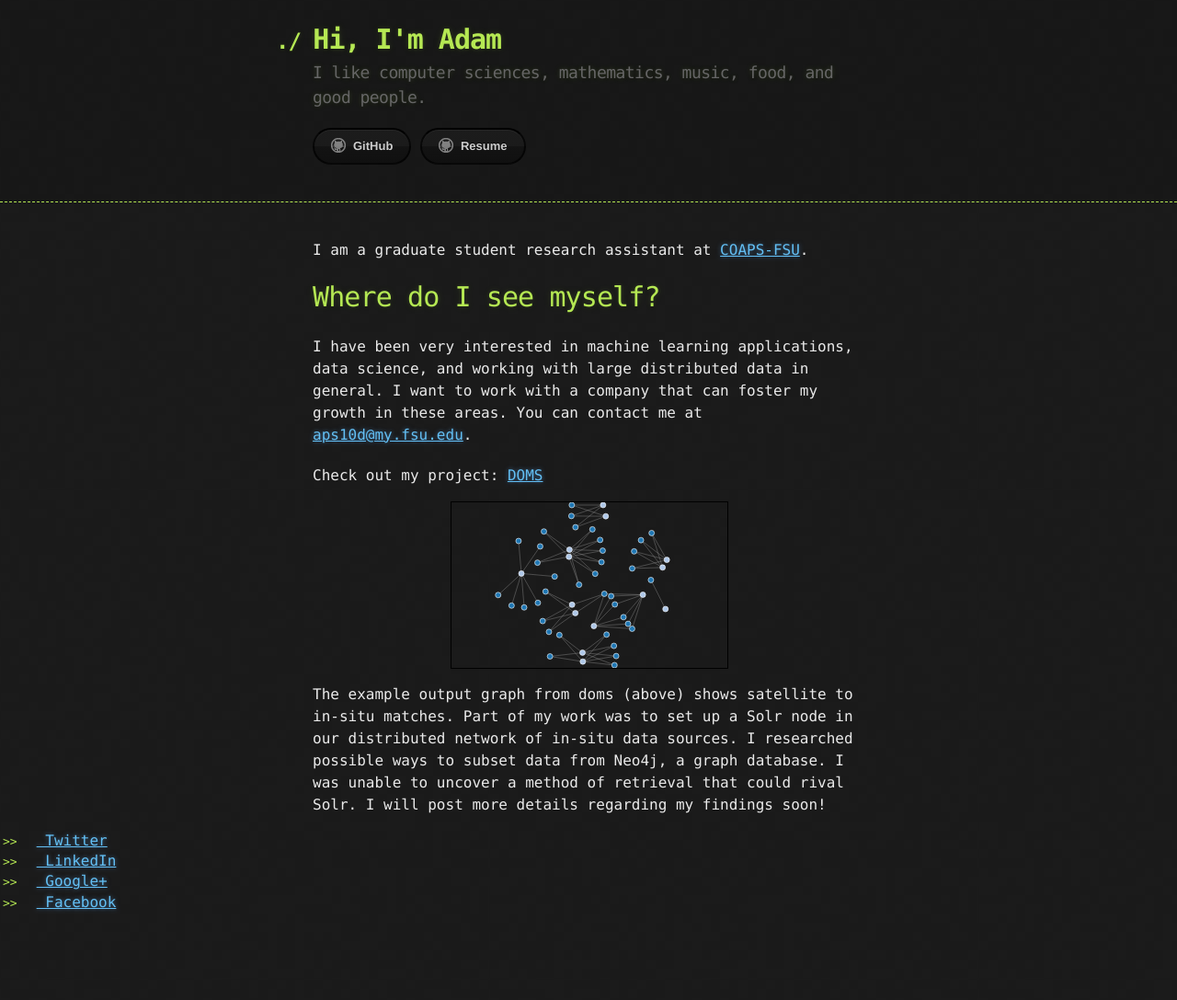
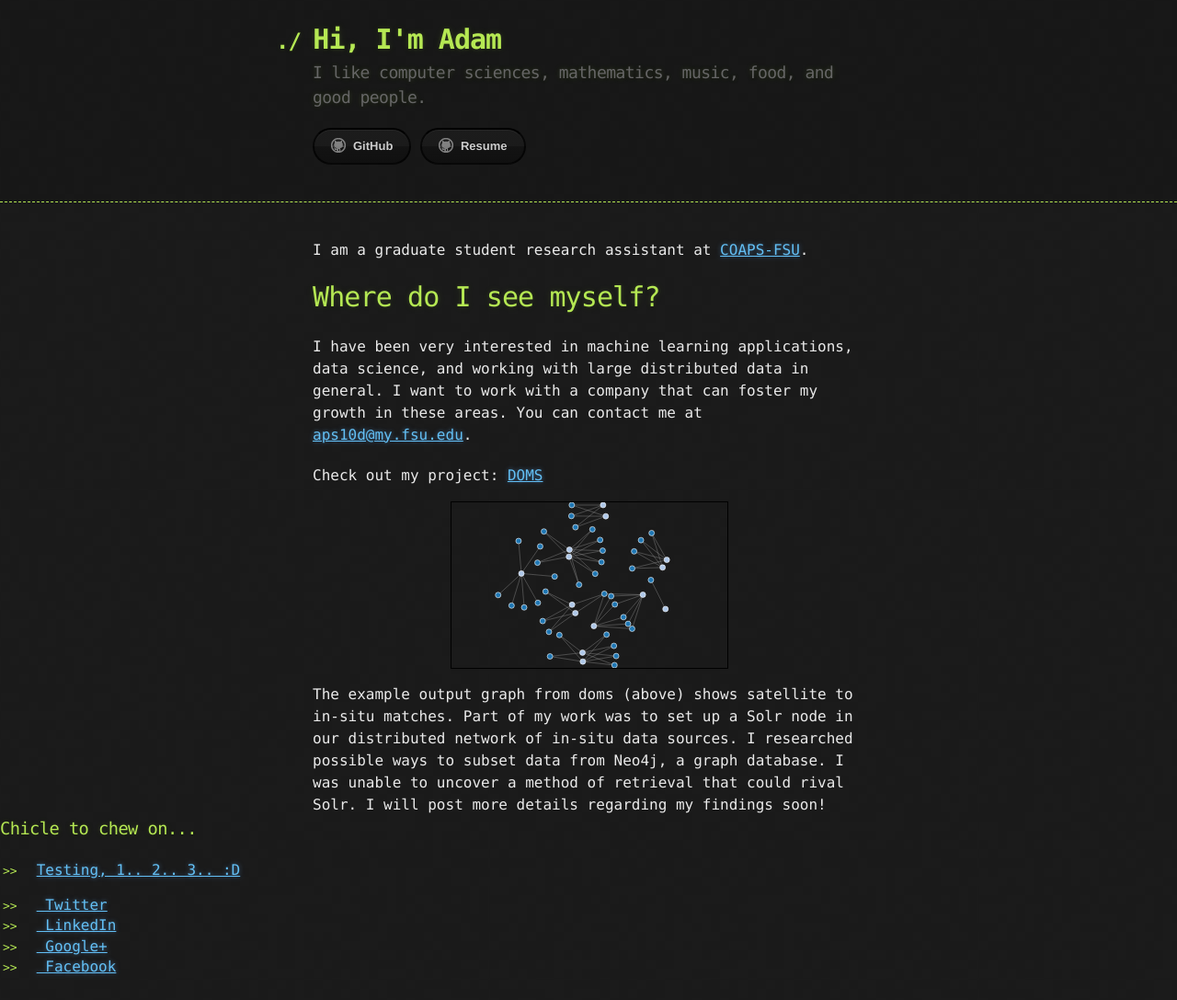
Before and after one commit to spanishgum/spanishgum.github.io, a Jekyll site: the page built from index.md, in a window 1280 px wide. Shown: the whole page at 92% size. Built offline with Jekyll 4.4.1, drawn with Linux system fonts in a browser that asks for light colours; before the commit the page ends 1016 px from its top, so only the background shows below that.

Commit message:
Trying to add a list of posts to my index page to see if they are linking correctly. Renamed my file to use '-' instead of '_' just in case but not sure if that has an effect.

```diff
--- a/_layouts/default.html
+++ b/_layouts/default.html
@@ -52,6 +52,15 @@
             I will post more details regarding my findings soon!
         </div>
 
+        <h3>
+            Chicle to chew on...
+        </h3>
+        <ul>
+        {% for post in site.posts %}
+            <li><a href="{{ post.url }}">{{ post.title }}</a></li>
+        {% endfor %}
+        </ul>
+
         {% if site.google_analytics %}
         <script type="text/javascript">
             var gaJsHost = (("https:" == document.location.protocol) ? "https://ssl." : "http://www.");
```
Also changed, not shown: _posts/2017-04-25-hello-world.md (renamed from _posts/2017-04-25-hello_world.md).
